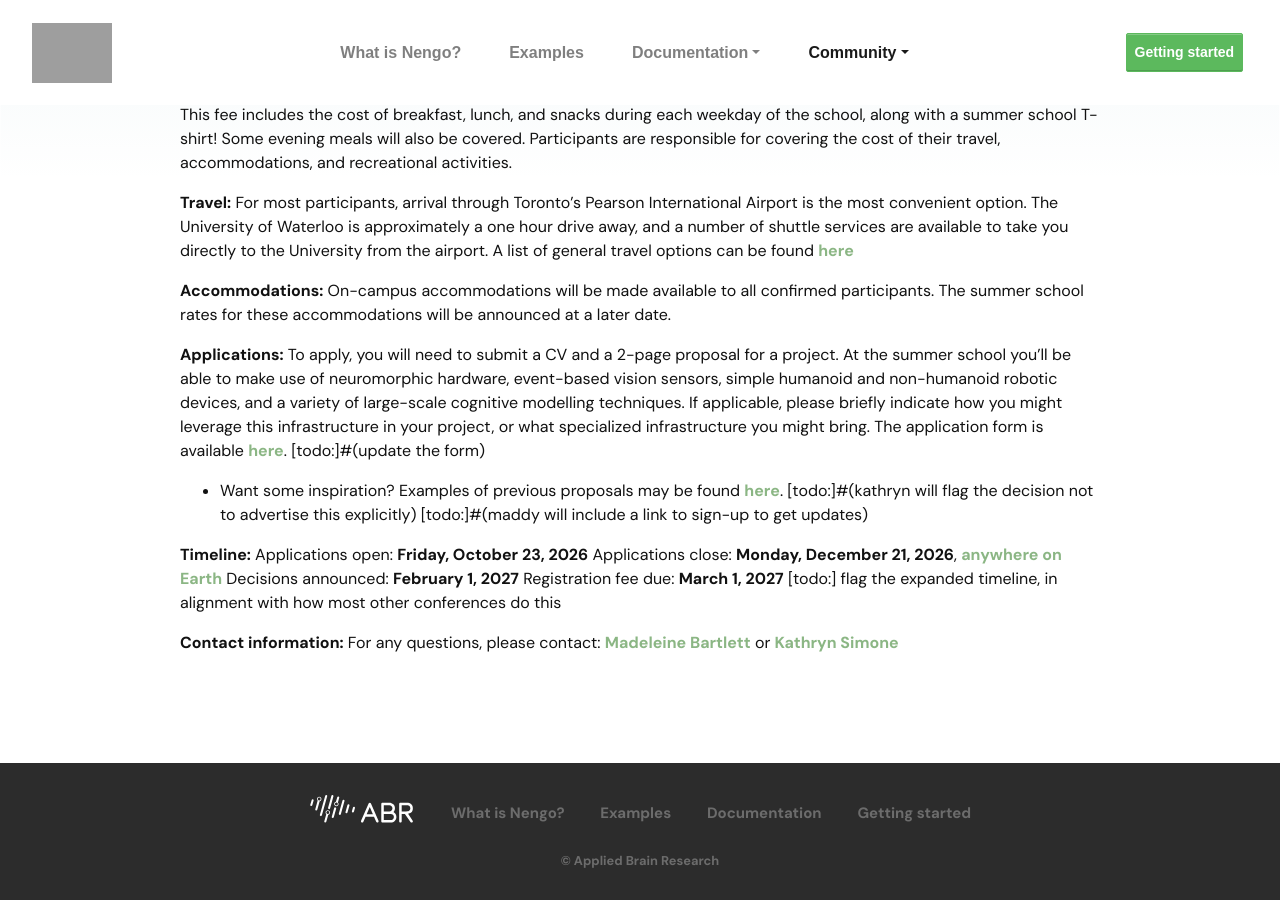
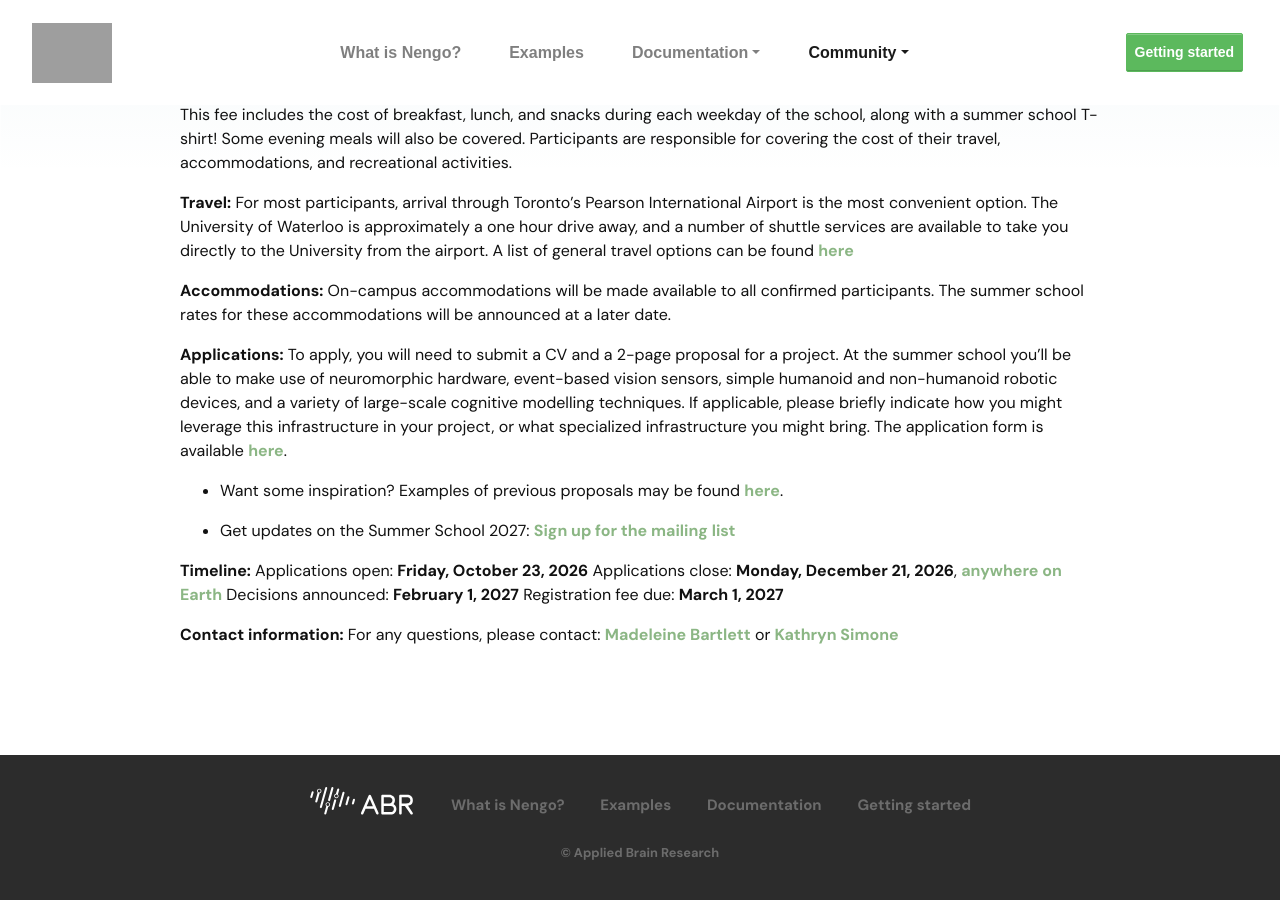
Before and after one commit to nengo/nengo.github.io, a Jekyll site: the page built from summer-school.md, in a window 1280 px wide and 900 px high, scrolled down 2438 px. Built offline with Jekyll 4.4.1, drawn with Linux system fonts in a browser that asks for light colours; nearby versions of some CDN libraries; some web fonts are replaced; some of the changed text lies outside the part shown.

Commit message:
Revise video links and application form URL, as well as mailing list sign up
Updated links for previous years and application form.

```diff
--- a/summer-school.md
+++ b/summer-school.md
@@ -55,7 +55,7 @@
 ></iframe>
 
 Previous Years:
-[todo:]#(get the non-embeddable link for the 2025 video and insert it here)
+[2025](https://youtu.be/hHwIryt053M?si=Ldh1_QjcOj24dg0_)
 [2024](https://youtu.be/nFYTqieEnSY?si=WLoc7LCbM-YJhm2x)
 [2023](https://youtu.be/vRcN5-0wdQE?si=2l3idGa2_eKGuJ-B)
 [2014-2019](https://youtube.com/playlist?list=PLYLu6sY3jnoVgeFX4GMFaECP_y1aAKxHE&si=eS8b8-orZRusMjM_)
@@ -133,19 +133,17 @@
 devices, and a variety of large-scale cognitive modelling techniques. If
 applicable, please briefly indicate how you might leverage this infrastructure
 in your project, or what specialized infrastructure you might bring. The application form is available
-[here](https://forms.gle/4jZjqRD8Zf44h3UC7).
-[todo:]#(update the form)
+[here](https://forms.gle/YpNuAWntCBKDnQHh8).
 
 - Want some inspiration? Examples of previous proposals may be found [here](https://drive.google.com/drive/folders/1YdT9mbNWat6IgnLNhuCwj5e8XLFdtP0s?usp=drive_link).
-[todo:]#(kathryn will flag the decision not to advertise this explicitly)
-[todo:]#(maddy will include a link to sign-up to get updates)
+
+- Get updates on the Summer School 2027: [Sign up for the mailing list](https://forms.gle/6E764ruc6Hsvq8mA6)
 
 **Timeline:**
 Applications open: **Friday, October 23, 2026**
 Applications close: **Monday, December 21, 2026**, [anywhere on Earth](https://time.is/Anywhere_on_Earth)
 Decisions announced: **February 1, 2027**
 Registration fee due: **March 1, 2027**
-[todo:] flag the expanded timeline, in alignment with how most other conferences do this
 
 **Contact information:** For any questions, please contact:
 [Madeleine Bartlett](mailto:madeleine.bartlett@uwaterloo.ca) or
```
